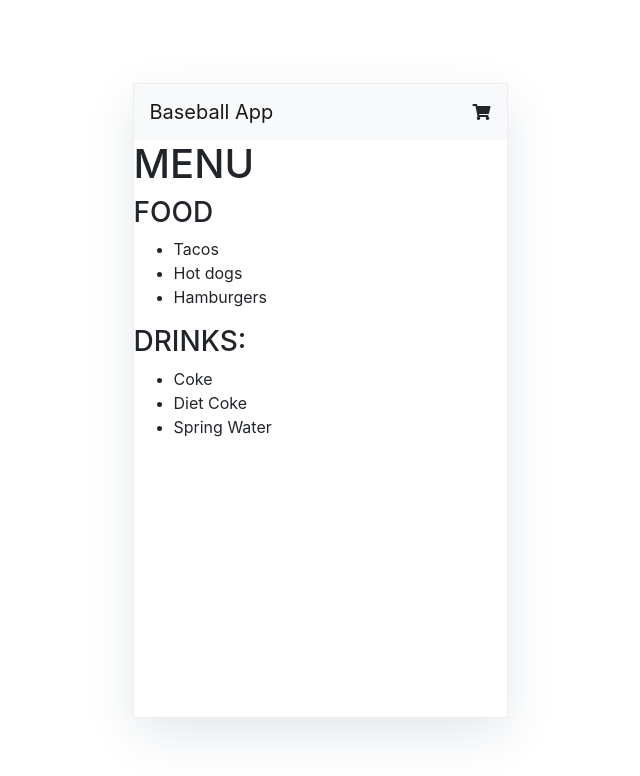
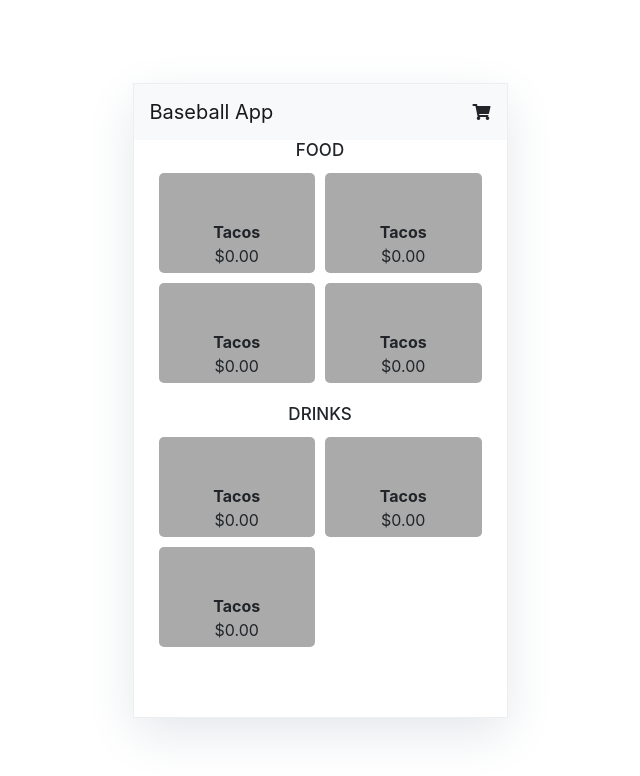
Before and after one commit to GIOkafor/baseballHack, an Angular app: page /menu-list in a window 1280 px wide. Shown: the top 776 px of the page, without its empty margins (250-890 px from the left). Built offline with nearby package versions, Linux system fonts and the light colour scheme.

Commit message:
styling menu list page

```diff
--- a/src/app/menu-list/menu-list.component.css
+++ b/src/app/menu-list/menu-list.component.css
@@ -0,0 +1,44 @@
+.menuitems__section {
+	padding: 0 20px;
+}
+
+.menuitems__heading {
+	text-align: center;
+	font-size: 17px;
+}
+
+.menuitems__content {
+	display: flex;
+	flex-direction: row;
+	flex-wrap: wrap;
+	padding: 0;
+}
+
+.menuitem__container {
+	width: calc(50% - 10px);
+	margin: 5px;
+	list-style: none;
+	background-color: #aaa;
+	height: 100px;
+	position: relative;
+	border-radius: 5px;
+	cursor: pointer;
+}
+
+.menuitem__description {
+	position: absolute;
+	width: 100%;
+	bottom: 5px;
+	left: 0;
+}
+
+.menuitem__name {
+	margin: 0;
+	text-align: center;
+	font-weight: 700;
+}
+
+.menuitem__price {
+	margin: 0;
+	text-align: center;
+}
--- a/src/app/menu-list/menu-list.component.html
+++ b/src/app/menu-list/menu-list.component.html
@@ -1,23 +1,57 @@
 <div class="menu_list_component">
-  <h1>MENU</h1>
+  <div class="menuitems__section">
+    <h3 class="menuitems__heading">FOOD</h3>
 
-  <div class="food">
-    <h3>FOOD</h3>
-
-    <ul class="food-list">
-      <li [routerLink]="['/menu-details', 'tacos']">Tacos</li>
-      <li>Hot dogs</li>
-      <li>Hamburgers</li>
+    <ul class="menuitems__content">
+      <li class="menuitem__container" [routerLink]="['/menu-details', 'tacos']">
+        <div class="menuitem__description">
+            <p class="menuitem__name">Tacos</p>
+            <p class="menuitem__price">$0.00</p>
+        </div>
+      </li>
+      <li class="menuitem__container" [routerLink]="['/menu-details', 'tacos']">
+        <div class="menuitem__description">
+            <p class="menuitem__name">Tacos</p>
+            <p class="menuitem__price">$0.00</p>
+        </div>
+      </li>
+      <li class="menuitem__container" [routerLink]="['/menu-details', 'tacos']">
+        <div class="menuitem__description">
+            <p class="menuitem__name">Tacos</p>
+            <p class="menuitem__price">$0.00</p>
+        </div>
+      </li>
+      <li class="menuitem__container" [routerLink]="['/menu-details', 'tacos']">
+        <div class="menuitem__description">
+            <p class="menuitem__name">Tacos</p>
+            <p class="menuitem__price">$0.00</p>
+        </div>
+      </li>
     </ul>
   </div>
 
-  <div>
-    <h3>DRINKS: </h3>
+  <div class="menuitems__section">
+      <h3 class="menuitems__heading">DRINKS</h3>
 
-    <ul>
-      <li>Coke</li>
-      <li>Diet Coke</li>
-      <li>Spring Water</li>
-    </ul>
-  </div>
+      <ul class="menuitems__content">
+          <li class="menuitem__container" [routerLink]="['/menu-details', 'tacos']">
+            <div class="menuitem__description">
+                <p class="menuitem__name">Tacos</p>
+                <p class="menuitem__price">$0.00</p>
+            </div>
+          </li>
+          <li class="menuitem__container" [routerLink]="['/menu-details', 'tacos']">
+            <div class="menuitem__description">
+                <p class="menuitem__name">Tacos</p>
+                <p class="menuitem__price">$0.00</p>
+            </div>
+          </li>
+          <li class="menuitem__container" [routerLink]="['/menu-details', 'tacos']">
+            <div class="menuitem__description">
+                <p class="menuitem__name">Tacos</p>
+                <p class="menuitem__price">$0.00</p>
+            </div>
+          </li>
+      </ul>
+    </div>
 </div>
```
